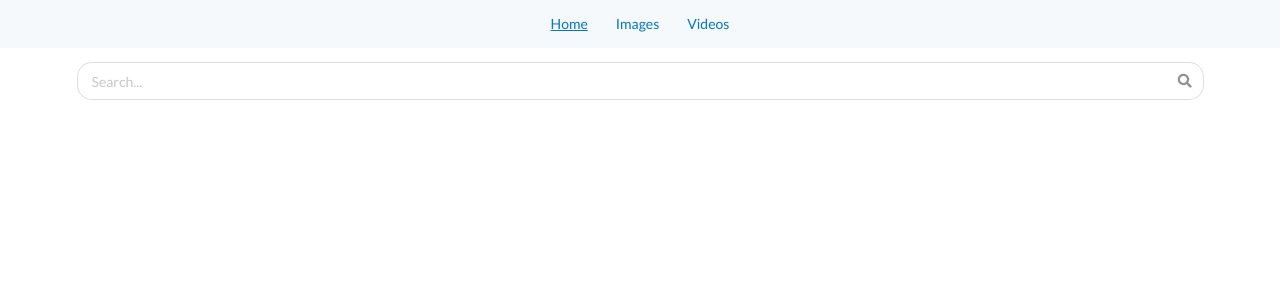
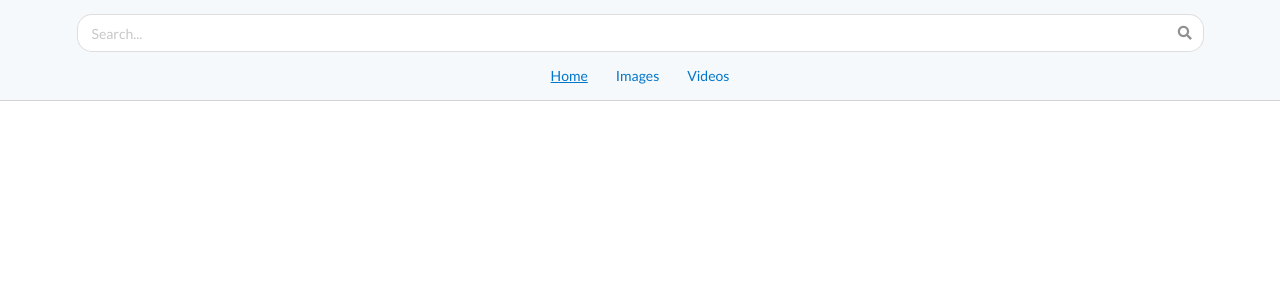
Before and after one commit to blkfltchr/api-search, a React (Create React App) app: page / in a window 1280 px wide. Shown: the top 300 px of the page. Built offline with nearby package versions, Linux system fonts and the light colour scheme.

Commit message:
Google-like header styling

```diff
--- a/src/components/App.js
+++ b/src/components/App.js
@@ -14,12 +14,14 @@
         return (
             <div>
                 <div className="ui">
-                    <div className="ui nav-wrapper">
-                        <NavLink exact onClick={e => this.setState({searchType: 'all'})} activeStyle={{ textDecoration: 'underline' }} to="/" className="nav-element">Home</NavLink>
-                        <NavLink onClick={e => this.setState({searchType: 'image'})} activeStyle={{ textDecoration: 'underline' }} to="/images" className="nav-element">Images</NavLink>
-                        <NavLink onClick={e => this.setState({searchType: 'video'})} activeStyle={{ textDecoration: 'underline' }} to="/videos" className="nav-element">Videos</NavLink>
+                    <div style={{backgroundColor: "#F6F9FC", borderBottom: "solid 1px lightgrey"}}>
+                        <SearchBar searchType={this.state.searchType}/>
+                        <div className="ui nav-wrapper">
+                            <NavLink exact onClick={e => this.setState({searchType: 'all'})} activeStyle={{ textDecoration: 'underline' }} to="/" className="nav-element">Home</NavLink>
+                            <NavLink onClick={e => this.setState({searchType: 'image'})} activeStyle={{ textDecoration: 'underline' }} to="/images" className="nav-element">Images</NavLink>
+                            <NavLink onClick={e => this.setState({searchType: 'video'})} activeStyle={{ textDecoration: 'underline' }} to="/videos" className="nav-element">Videos</NavLink>
+                        </div>
                     </div>
-                        <SearchBar searchType={this.state.searchType}/>
                 </div>
                 <Route exact path="/images" component={ImageSearch}/>
                 <Route exact path="/videos" component={VideoSearch}/>
--- a/src/components/app.css
+++ b/src/components/app.css
@@ -2,8 +2,6 @@
     display: flex;
     justify-content: center;
     padding: 1rem;
-    background-color: #F6F9FC;
-
 }
 
 .nav-element {
```
